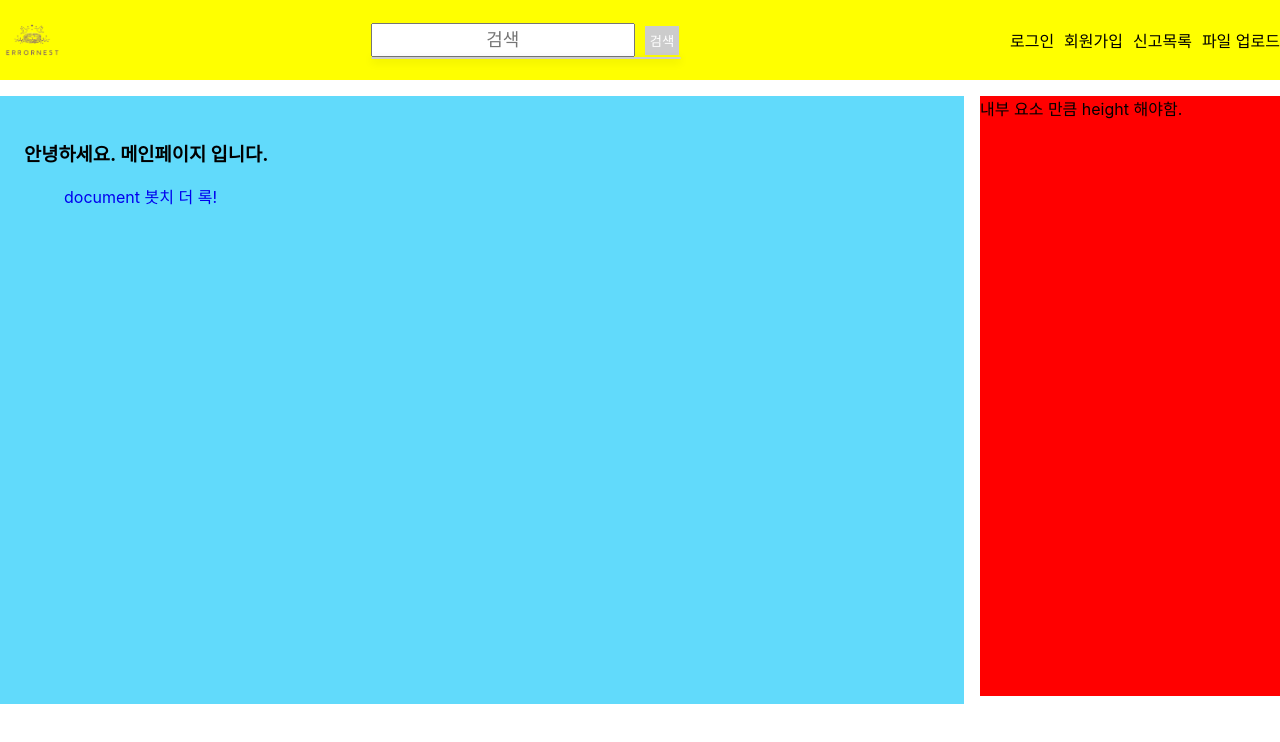
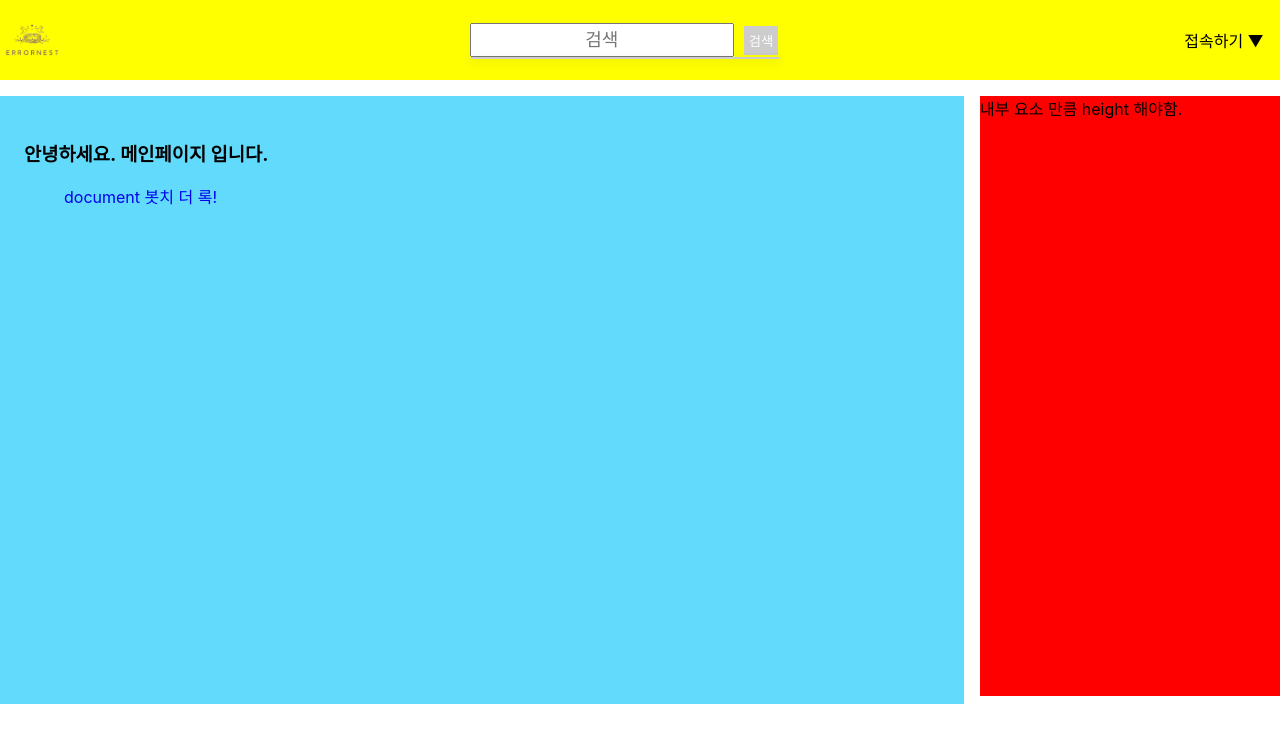
Before and after one commit to alkjfgh/error-nest, a React (Create React App) app in the folder ErrorNest/client/: page / in a window 1280 px wide. Shown: the top 742 px of the page. Built offline with nearby package versions, Linux system fonts and the light colour scheme.

Commit message:
Header.js에서 navi에서 list  ui 수정함 header.scss에서 navi list 수정함

```diff
--- a/ErrorNest/client/src/Header.js
+++ b/ErrorNest/client/src/Header.js
@@ -24,8 +24,29 @@ const Header = (props) => {
     const [encodedInputText, setEncodedInputText] = useState("");
     const [hits, setHits] = useState([]);
     const [selectedIndex, setSelectedIndex] = useState(-1);
+    const [view, setView] = useState(false);
 
     const index = props.algolia.index
+
+    // const handleBlurList = () => {
+    //     alert("list 들어옴");
+    //     setTimeout(() => {
+    //         setView(false)
+    //     }, 200);
+    // }
+
+    useEffect(() => {
+        const handleClickOutside = (event) => {
+            const divElement = document.querySelector('.navi-element-list-div');
+            if (divElement && !divElement.contains(event.target)) {
+                setView(false);
+            }
+        }
+        document.addEventListener('mousedown', handleClickOutside);
+        return () => {
+            document.removeEventListener('mousedown', handleClickOutside);
+        };
+    }, []);
 
     const handleInputText = (e) => {
         const searchText = e.target.value;
@@ -102,7 +123,14 @@ const Header = (props) => {
                 </Link>
             </div>
             {/** 네비게이션 요소 */}
-            <ul className="navi-element-list">
+            {/*onBlur={handleBlurList}*/}
+            <div className="navi-element-list-div">
+                <ul className="navi-element-list" onClick={() => {
+                    setView(!view)
+                }}>
+                    접속하기{" "}
+                    {view ? '▲' : '▼'}
+                    {view && <div>
                         {cookies.userid === undefined && (
                             <>
                                 <li className="navi-element">
@@ -127,7 +155,9 @@ const Header = (props) => {
                         {/*<li className="navi-element">*/}
                         {/*    <Link to="/contact">문의</Link>*/}
                         {/*</li>*/}
+                    </div>}
                 </ul>
+            </div>
         </nav>
     );
 }
--- a/ErrorNest/client/src/css/header.scss
+++ b/ErrorNest/client/src/css/header.scss
@@ -21,10 +21,16 @@
     }
   }
 
+  .navi-element-list-div{
+    width: 7rem;
+    height: 70%;
+
     .navi-element-list {
-    display: flex;
+      position: absolute;
       align-items: center;
       list-style: none;
+      right: 0;
+      width: 7rem;
 
       .navi-element {
         margin-right: 10px;
@@ -39,6 +45,10 @@
         }
       }
     }
+  }
+
+
+
 
   .navi-button-div {
     display: flex;
```
Lines whose indentation alone changed are shown as unchanged.
